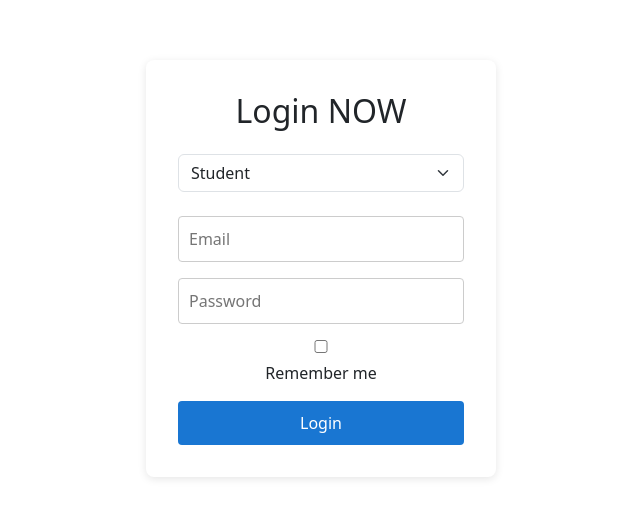
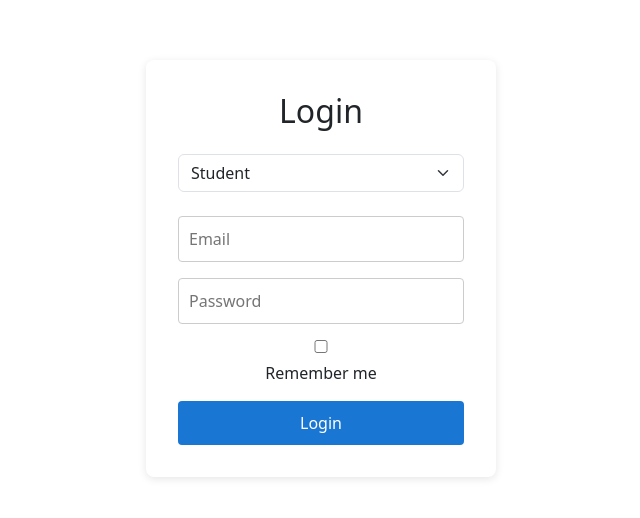
Before and after one commit to sanyamverma1/student-app, a React (Create React App) app in the folder frontend/: page / in a window 1280 px wide. Shown: the top 518 px of the page, without its empty margins (319-959 px from the left). Built offline with nearby package versions, Linux system fonts and the light colour scheme.

Commit message:
testing on server

```diff
--- a/frontend/src/components/Login.js
+++ b/frontend/src/components/Login.js
@@ -39,7 +39,7 @@ function Login() {
 
   return (
     <div className="login-container">
-      <h2>Login NOW</h2>
+      <h2>Login</h2>
 
       <form onSubmit={handleSubmit}>
         <div className="mb-3">
```
